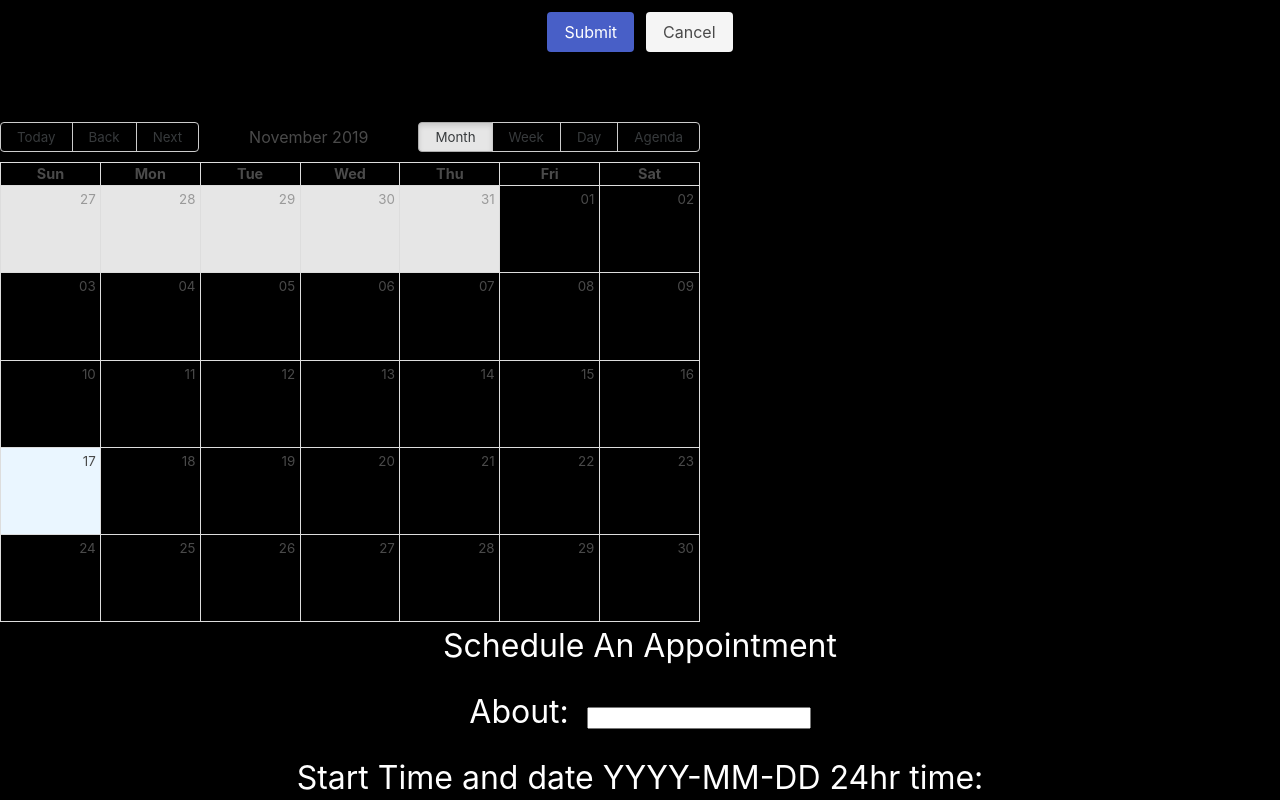
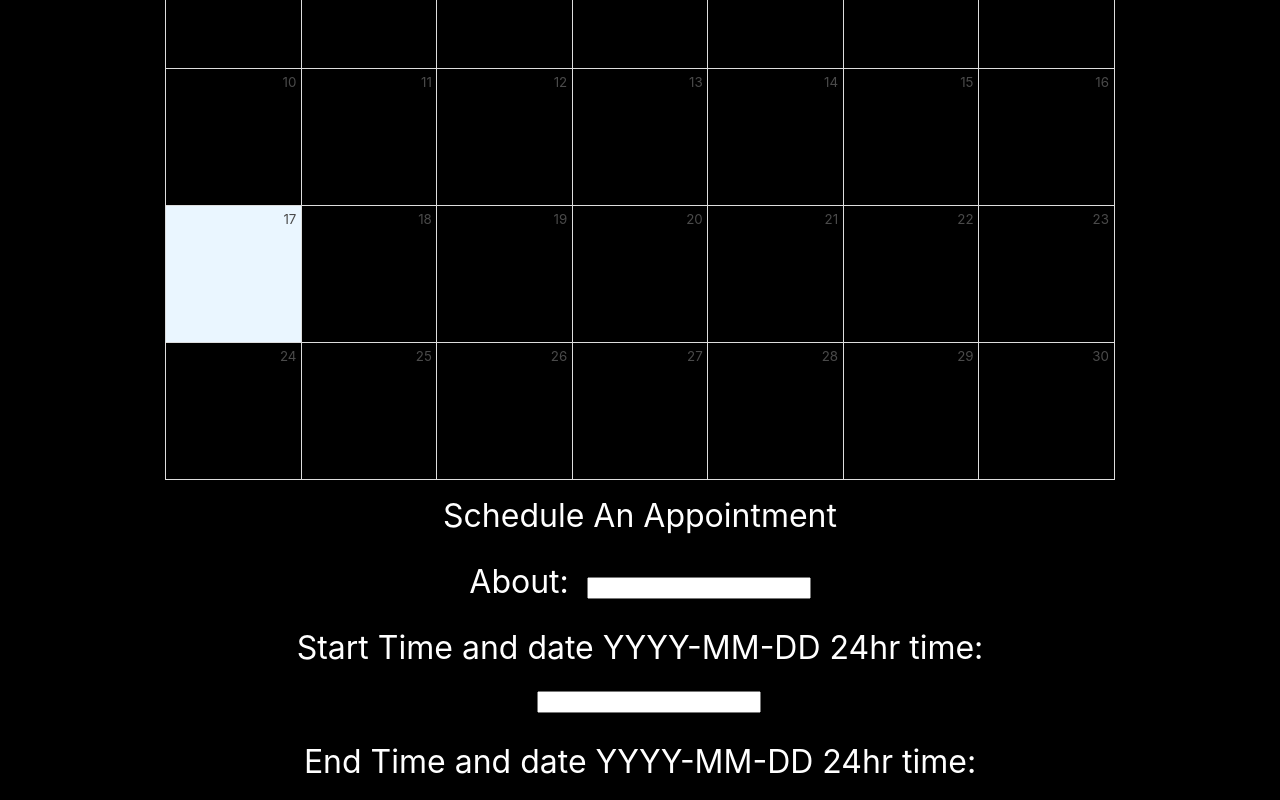
Before and after one commit to skyline6965/Project-3, a React (Create React App) app in the folder client/: page /calendar in a window 1280 px wide. Shown: the part 780-1580 px from the top of the page. Built offline with nearby package versions, Linux system fonts and the light colour scheme; no server answers.

Commit message:
centering the calender.

```diff
--- a/client/src/App.css
+++ b/client/src/App.css
@@ -40,3 +40,8 @@ body {
   font-size: 6rem;
   color: gray;
 }
+
+.calendar {
+  justify-content: center;
+  font-size: 16px;
+}
--- a/client/src/components/Calendar/Body/index.js
+++ b/client/src/components/Calendar/Body/index.js
@@ -45,7 +45,7 @@ class CalendarContainer extends React.Component{
         events={this.state.cal_events}
         startAccessor="start"
         endAccessor="end"
-        style={{height: 500, width:700}} //style placeholder so calendar will render. Will move to css file.
+        style={{height: 750, width:950}} //style placeholder so calendar will render. Will move to css file.
       />
     )
   }
--- a/client/src/pages/calendar.js
+++ b/client/src/pages/calendar.js
@@ -2,9 +2,9 @@ import React from "react";
 import 'bulma/css/bulma.css'
 import Navbar from "../components/Nav"
 import CalendarContainer from "../components/Calendar/Body"
-import Login from "../pages/Login"
 import FormContainer from "../components/ContactForm/FormContainer";
 import AptContainer from "../components/AppointmentForm/AptContainer";
+import '../App.css';
 
 function CalendarPage() {
   return(
@@ -12,9 +12,13 @@ function CalendarPage() {
 
       <Navbar />
       <FormContainer />
-      <Login/>
-      <CalendarContainer />
-      <AptContainer />
+      <div className='tile is-parent calendar'>
+        <CalendarContainer />
+      </div>
+      <div>
+        <AptContainer />
+      </div>
+
 
     </div>
   )
```
